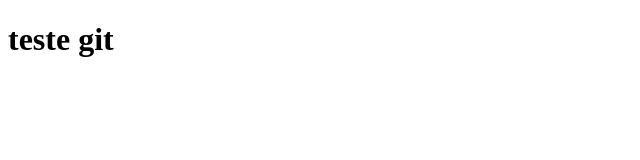
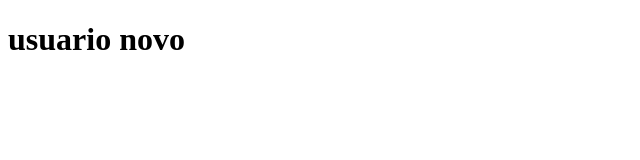
Before and after one commit to hectorbackfront/Sistema-de-vendas-, a plain HTML site: page projeto_01/index.html in a window 1280 px wide. Shown: the whole page, without its empty margins (0-640 px from the left). Drawn offline with Linux system fonts and the light colour scheme.

Commit message:
usuario novo

```diff
--- a/projeto_01/index.html
+++ b/projeto_01/index.html
@@ -8,7 +8,7 @@
 </head>
 
 <body>
-    <h1>teste git </h1>
+    <h1>usuario novo </h1>
 </body>
 
 </html>
```
